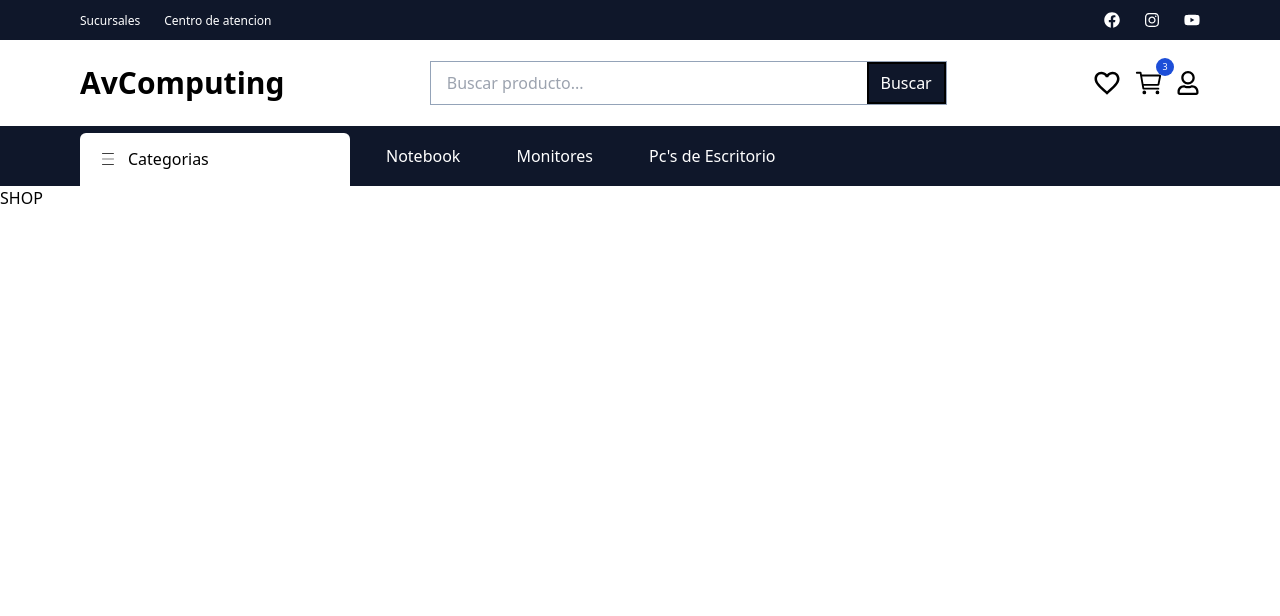
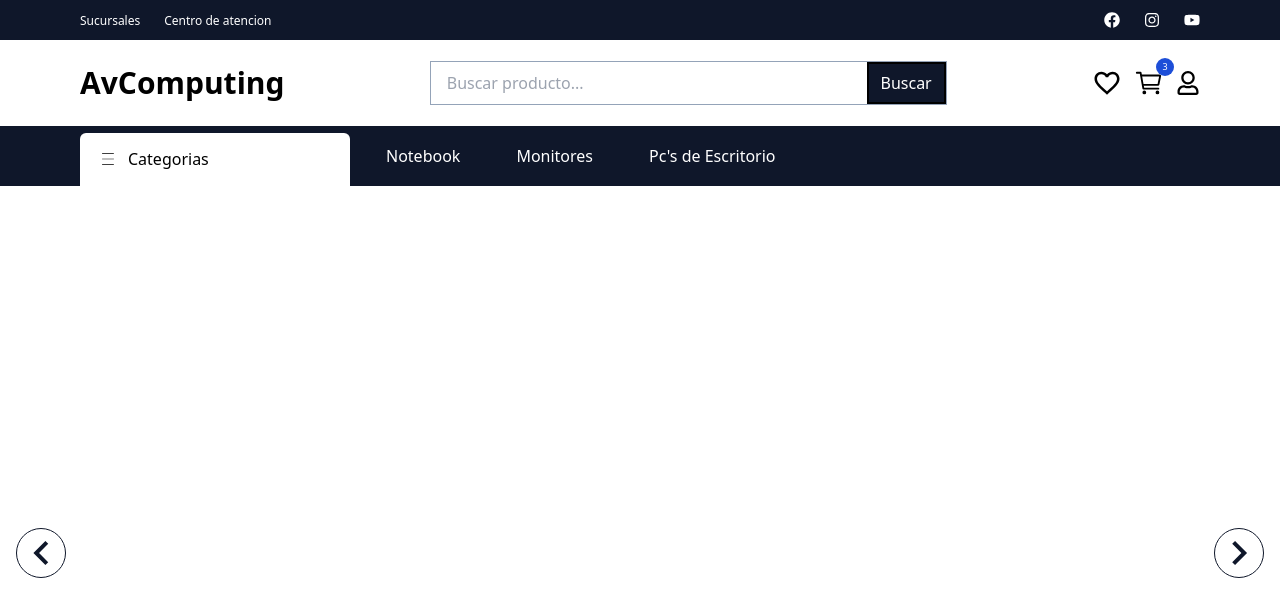
Before and after one commit to ErwinAdriel/react-avcomputing, a React (Create React App) app: page / in a window 1280 px wide. Shown: the top 616 px of the page. Built offline with nearby package versions, Linux system fonts and the light colour scheme.

Commit message:
Btn next and before: banner

```diff
--- a/src/App.js
+++ b/src/App.js
@@ -1,10 +1,13 @@
 import Header from './components/Header';
+import Banner from './components/Banner';
 
 function App() {
   return (
     <div className="App">
       <Header />
-      <h1 className="text-black">SHOP</h1>
+      <div class="w-full pt-0">
+      < Banner />
+      </div>
     </div>
   );
 }
--- /dev/null
+++ b/src/components/Banner.jsx
@@ -0,0 +1,19 @@
+import { MdOutlineNavigateBefore, MdOutlineNavigateNext } from "react-icons/md";
+
+export default function Banner(){
+    return(
+        <div class="w-full xl:h-[733px] h-[500px] mb-[60px]">
+            <div class="w-full h-full">
+                <div class="xl:h-full mb-20 xl:mb-0 w-full relative">
+                    <div class="absolute left-0 top-0 w-full h-full items-center justify-between hidden xl:flex">
+                        <button type="button" class="ml-4 text-5xl text-slate-900 border border-slate-900 rounded-full hover:text-white hover:bg-slate-900 transition-all duration-300 ease-in-out">< MdOutlineNavigateBefore/></button>
+                        <button type="button" class="mr-4 text-5xl text-slate-900 border border-slate-900 rounded-full hover:text-white hover:bg-slate-900 transition-all duration-300 ease-in-out">< MdOutlineNavigateNext /></button>
+                    </div>
+                    <div class="slick">
+
+                    </div>
+                </div>
+            </div>
+        </div>
+    )
+}
--- a/src/components/Header.jsx
+++ b/src/components/Header.jsx
@@ -3,10 +3,6 @@ import { useState } from "react";
 import Navbar from "./Navbar";
 
 export default function Header(){
-
-    const [open, setOpen] = useState(false);
-
-
 
     return(
         <header class="relative">
```
